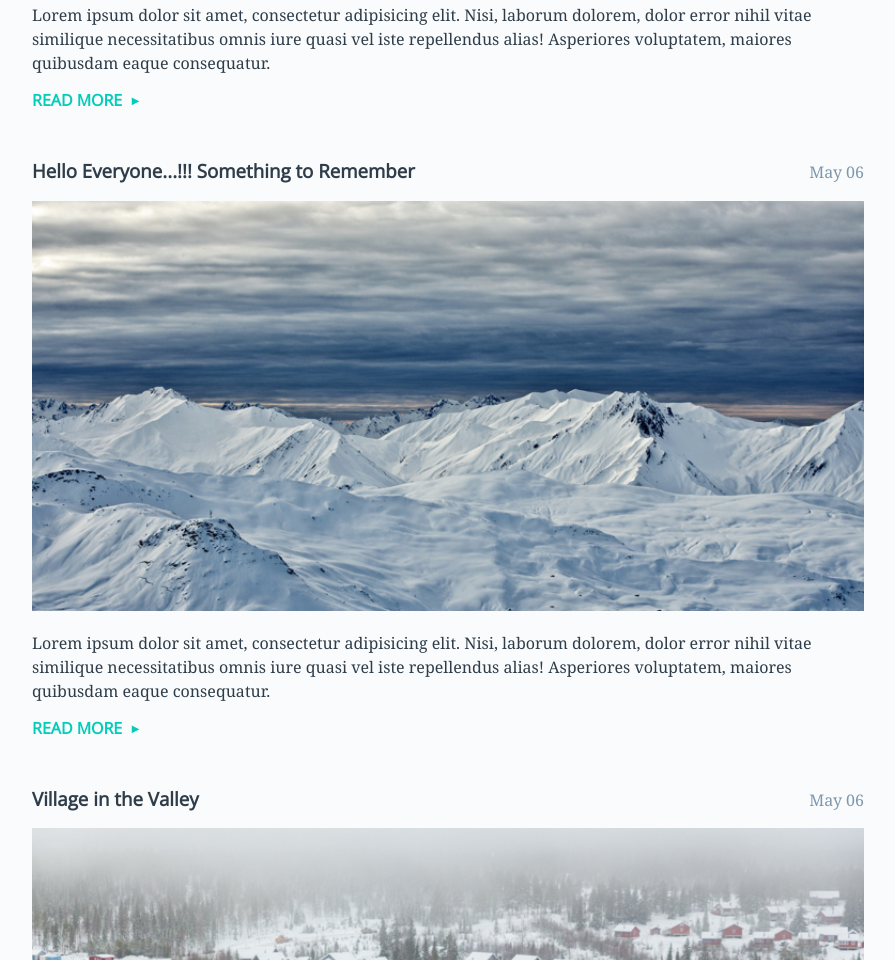
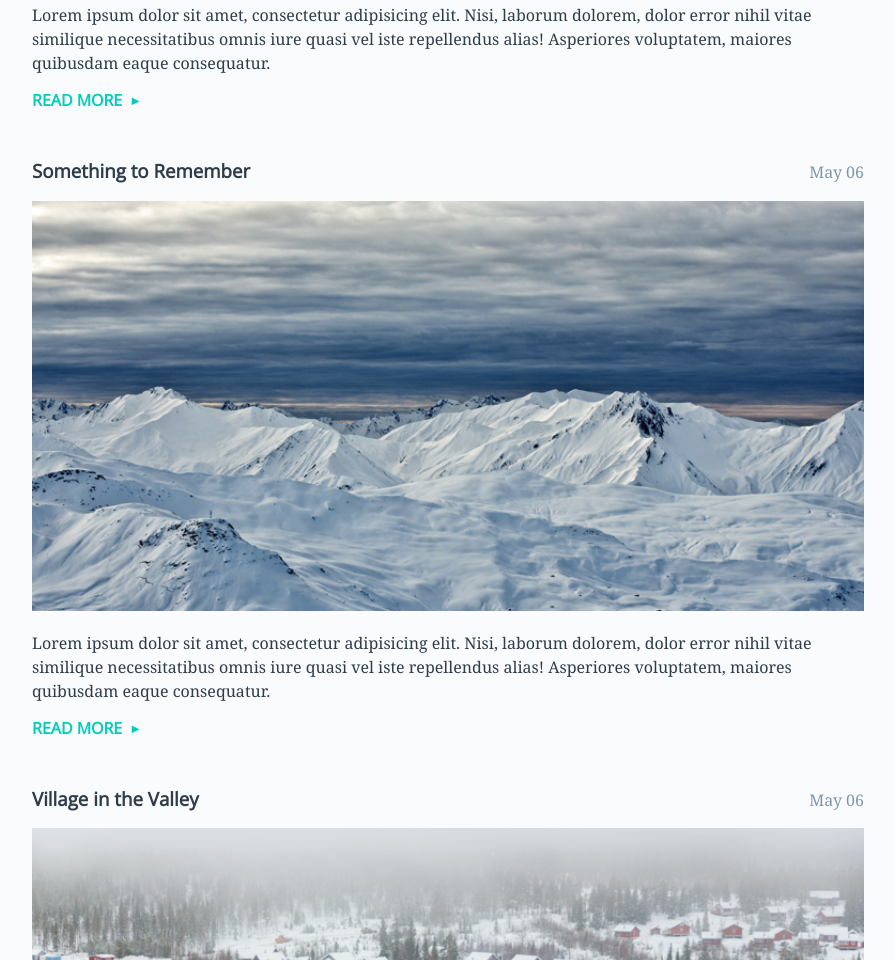
Before and after one commit to Mokshi02/project-report, a plain HTML site: page course-git-blog-project/index.html in a window 1280 px wide. Shown: the part 1457-2417 px from the top of the page, without its empty margins (0-895 px from the left). Drawn offline with nearby package versions, Linux system fonts and the light colour scheme; a script that the page names is missing.

Commit message:
Update index.html

```diff
--- a/course-git-blog-project/index.html
+++ b/course-git-blog-project/index.html
@@ -47,7 +47,7 @@
 
             <article>
                 <header>
-                    <h3>Hello Everyone...!!! Something to Remember</h3>
+                    <h3>Something to Remember</h3>
                     <time datetime="2016-05-06T22:50">May 06</time>
                 </header>
 
```
